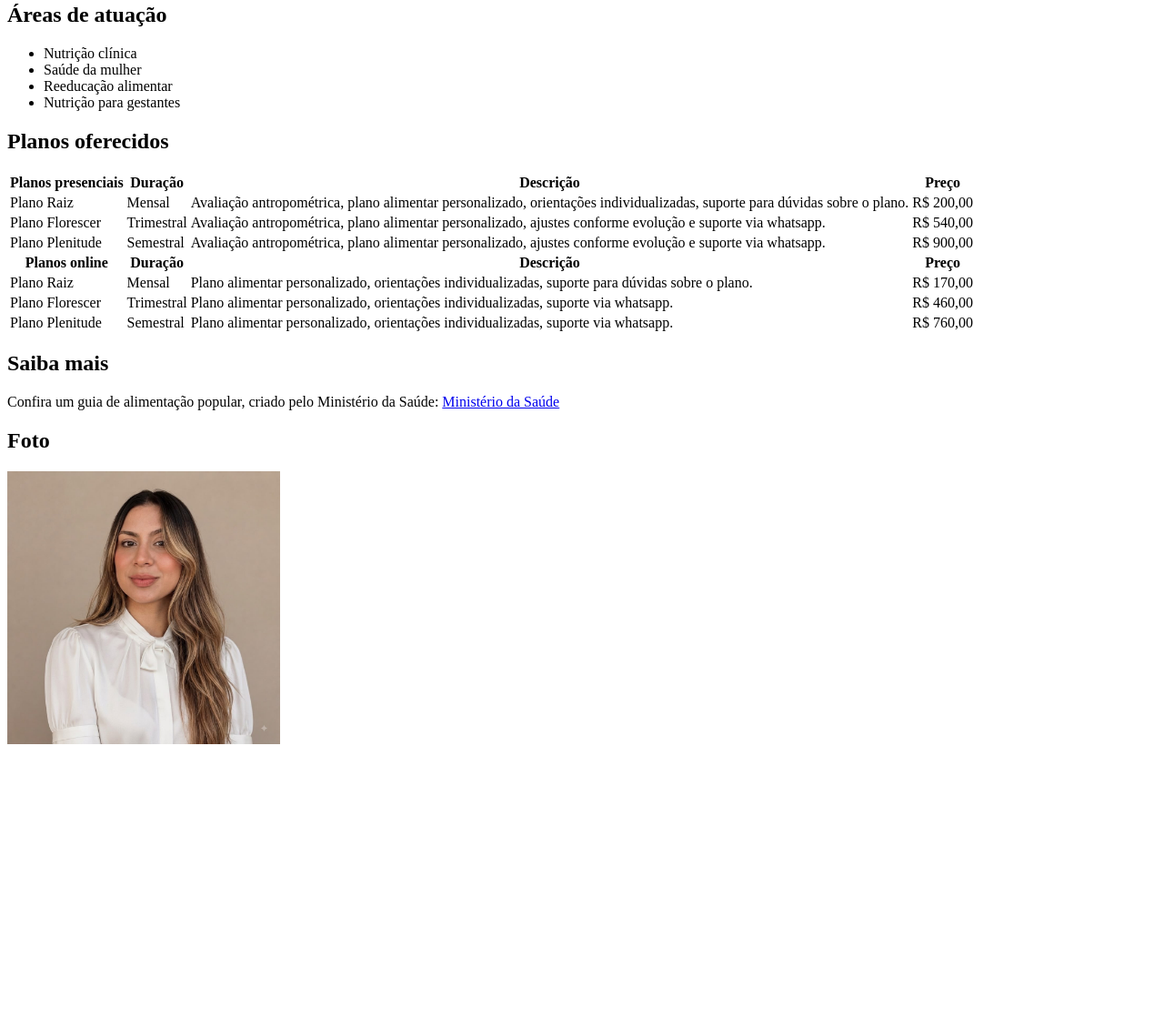
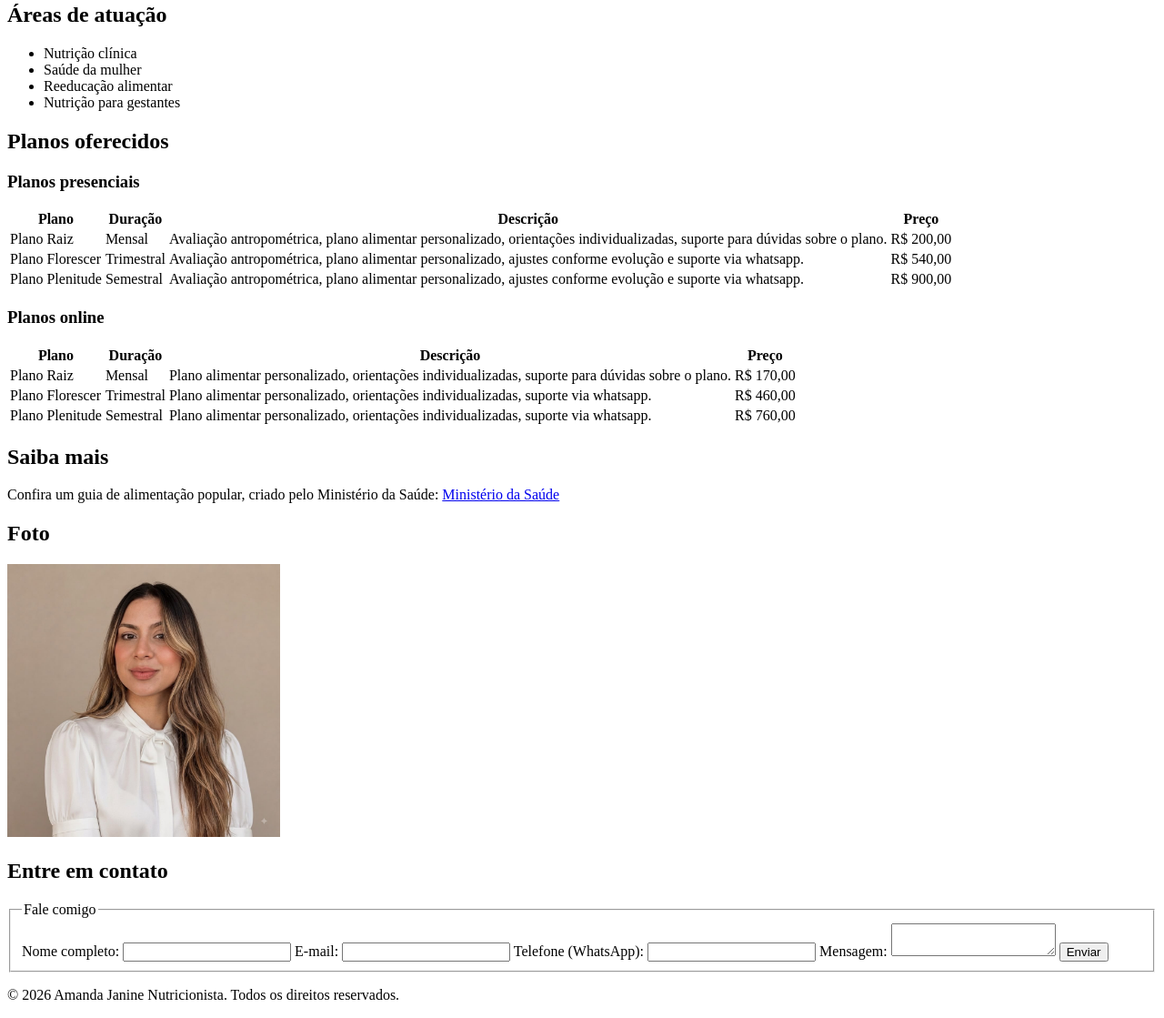
Before and after one commit to cristiandiegopv/projeto-integrador-frontend-cristiandiego, a plain HTML site: page index.html in a window 1280 px wide. Shown: the part 149-1268 px from the top of the page at 91% size. Before the commit the page ends 979 px from the top, so only its background shows below. Drawn offline with Linux system fonts and the light colour scheme.

Commit message:
feat: html organizado com tags semanticas e adiciona formulario de contato

```diff
--- a/index.html
+++ b/index.html
@@ -6,11 +6,16 @@
     <title>Amanda Janine | Nutricionista</title>
 </head>
 <body>
+
+<header>
     <h1>Amanda Janine Nutricionista</h1>
     <p>Bem-vindo à minha página! Sou nutricionista e estou aqui para te ajudar a alcançar seus objetivos de saúde.</p>
 
     <a href="sobre.html">Saiba mais sobre mim</a>
+</header>
 
+<main>
+<section>
     <h2>Áreas de atuação</h2>
     <ul>
         <li>Nutrição clínica</li>
@@ -18,12 +23,15 @@
         <li>Reeducação alimentar</li>
         <li>Nutrição para gestantes</li>
     </ul>
+</section>
 
+<section>
     <h2>Planos oferecidos</h2>
+    <h3>Planos presenciais</h3>
     <table>
         <thead>
             <tr>
-                <th>Planos presenciais</th>
+                <th>Plano</th>
                 <th>Duração</th>
                 <th>Descrição</th>
                 <th>Preço</th>
@@ -49,12 +57,18 @@
                 <td>R$ 900,00</td>
             </tr>
         </tbody>
+    </table>
+
+        <h3>Planos online</h3>
+    <table>
+        <thead>
         <tr>
-            <th>Planos online</th>
+            <th>Plano</th>
             <th>Duração</th>
             <th>Descrição</th>
             <th>Preço</th>
         </tr>
+        </thead>
         <tbody>
             <tr>
                 <td>Plano Raiz</td>
@@ -76,10 +90,45 @@
             </tr>
         </tbody>
     </table>
+</section>
 
+<section>
     <h2>Saiba mais</h2>
-    <p>Confira um guia de alimentação popular, criado pelo Ministério da Saúde: <a href="https://www.gov.br/saude/pt-br/assuntos/saude-brasil/publicacoes-para-promocao-a-saude/guia_alimentar_populacao_brasileira_2ed.pdf" target="_blank">Ministério da Saúde</a></p>
+    <p>Confira um guia de alimentação popular, criado pelo Ministério da Saúde: <a href="https://www.gov.br/saude/pt-br/assuntos/saude-brasil/publicacoes-para-promocao-a-saude/guia_alimentar_populacao_brasileira_2ed.pdf" target="_blank" rel="noopener noreferrer">Ministério da Saúde</a></p>
+</section>
 
+<section>
     <h2>Foto</h2>
     <img src="assets/images/amanda.jpg" alt="Amanda Janine no consultório" width="300">
+</section>
+
+<section>
+    <h2>Entre em contato</h2>
+    <form>
+        <fieldset>
+            <legend>Fale comigo</legend>
+
+            <label for="nome">Nome completo:</label>
+            <input type="text" id="nome" name="nome" required minlength="3">
+
+            <label for="email">E-mail:</label>
+            <input type="email" id="email" name="email" required>
+
+            <label for="telefone">Telefone (WhatsApp):</label>
+            <input type="tel" id="telefone" name="telefone" pattern="[0-9]{10,11}">
+
+            <label for="mensagem">Mensagem:</label>
+            <textarea id="mensagem" name="mensagem"></textarea>
+
+            <button type="submit">Enviar</button>
+        </fieldset>
+    </form>
+</section>
+</main>
+
+<footer>
+    <p>&copy; 2026 Amanda Janine Nutricionista. Todos os direitos reservados.</p>
+</footer>
+
 </body>
+</html>
```
